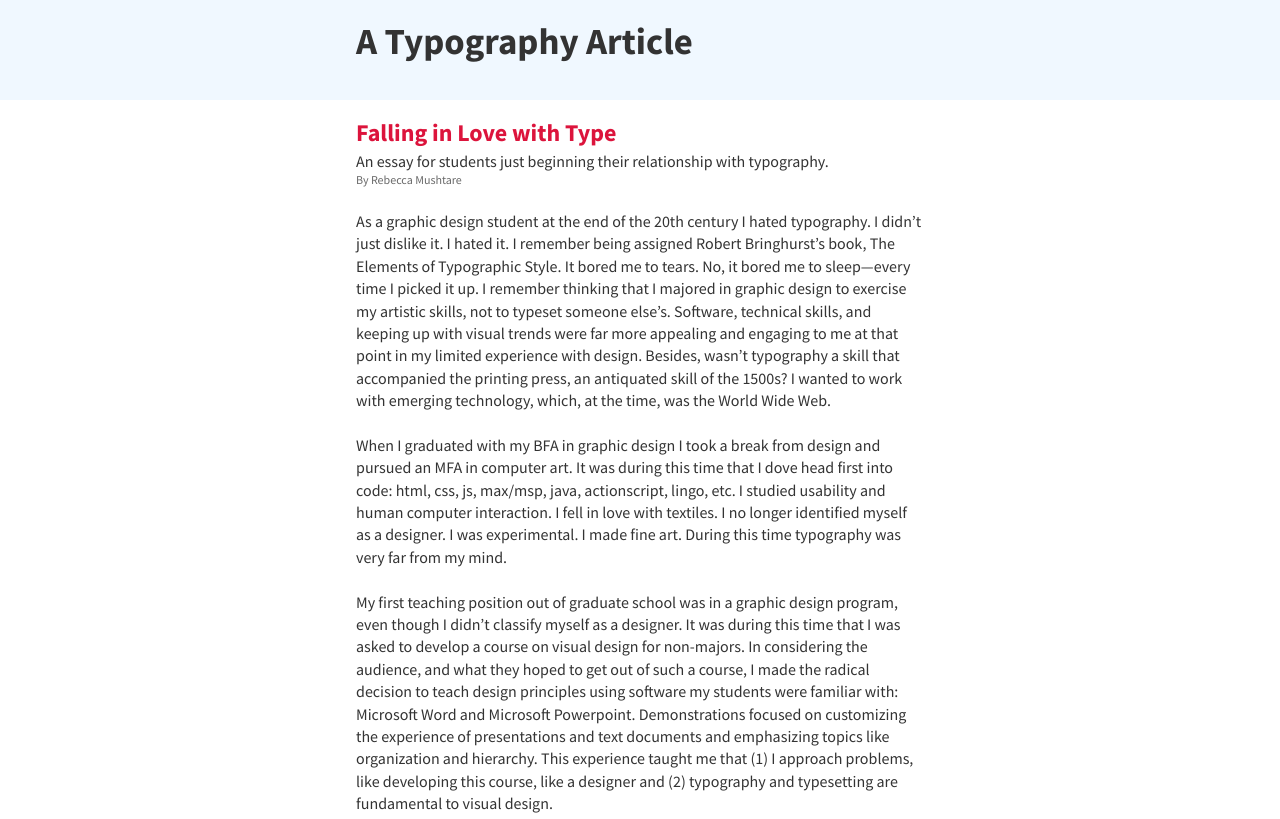
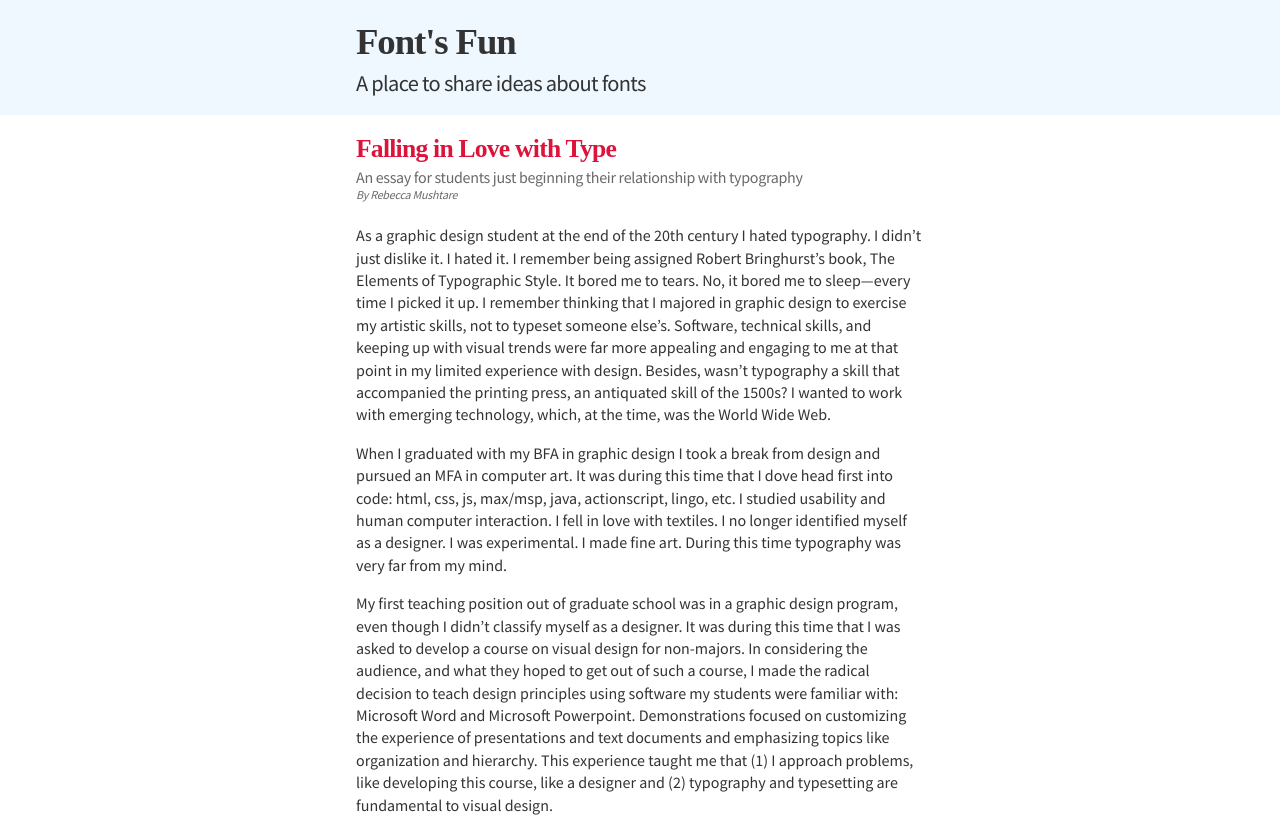
Before and after one commit to henghaopu/Font-s-fun, a plain HTML site: page index.html in a window 1280 px wide. Shown: the top 819 px of the page. Drawn offline with Linux system fonts and the light colour scheme; a web font is replaced by a local one.

Commit message:
Changed the structure of HTML and added a horizontal rhythm in CSS

```diff
--- a/index.html
+++ b/index.html
@@ -5,52 +5,51 @@
     <meta name="viewport" content="width=device-width, initial-scale=1.0">
     <link href="styles.css" type="text/css" rel="stylesheet">
     <link href="https://fonts.googleapis.com/css?family=Source+Sans+Pro:400,700" rel="stylesheet">
-    <title>TypeExercise05</title>
+    <link href="https://fonts.googleapis.com/css?family=Source+Serif+Pro:400,700" rel="stylesheet">
+    <title>Font's Fun</title>
 </head>
 
 <body>
 
-    <div>
     <header class="backgroundSettings">
         <div class="container headerContainer">
-                <h1>A Typography Article</h1>
+            <h1>Font's Fun</h1>
+            <h2>A place to share ideas about fonts</h2>
         </div>
     </header>
+
     <main>
-            <div class="container">
-                <article>
+        <article class="container">
+
             <header>
-                        <h2>Falling in Love with Type</h2>
-                        <p>An essay for students just beginning their relationship with typography.</p>
-                        <h3>By Rebecca Mushtare</h3>
+                <h3>Falling in Love with Type</h3>
+                <h4>An essay for students just beginning their relationship with typography</h4>
+                <h4 class="author">By Rebecca Mushtare</h4>
             </header>
             <br/>
-                    <p>As a graphic design student at the end of the 20th century I hated typography. I didn’t just dislike it. I hated it. I remember being assigned Robert Bringhurst’s book, The Elements of Typographic Style. It bored me to tears. No, it bored me to sleep—every time I picked it up. I remember thinking that I majored in graphic design to exercise my artistic skills, not to typeset someone else’s. Software, technical skills, and keeping up with visual trends were far more appealing and engaging to me at that point in my limited experience with design. Besides, wasn’t typography a skill that accompanied the printing press, an antiquated skill of the 1500s? I wanted to work with emerging technology, which, at the time, was the World Wide Web.</p>
-                    <br/>
-                    <p>When I graduated with my BFA in graphic design I took a break from design and pursued an MFA in computer art. It was during this time that I dove head first into code: html, css, js, max/msp, java, actionscript, lingo, etc. I studied usability and human computer interaction. I fell in love with textiles. I no longer identified myself as a designer. I was experimental. I made fine art. During this time typography was very far from my mind.</p>
-                    <br/>
-                    <p>My first teaching position out of graduate school was in a graphic design program, even though I didn’t classify myself as a designer. It was during this time that I was asked to develop a course on visual design for non-majors. In considering the audience, and what they hoped to get out of such a course, I made the radical decision to teach design principles using software my students were familiar with: Microsoft Word and Microsoft Powerpoint. Demonstrations focused on customizing the experience of presentations and text documents and emphasizing topics like organization and hierarchy. This experience taught me that (1) I approach problems, like  developing this course, like a designer and (2) typography and typesetting are fundamental to visual design.</p>
-                    <br/>
-                    <p>The following year I taught in a small liberal arts college in New York City in a communication studies program. The students I worked with often did not have an art or design background, but desperately needed those skills to meet their very ambitious career goals. Résumés needed to be skimmable; personal websites needed to be organized and readable; client interactions needed to be professional.From my perspective,  typography went from peripheral to a life skill. Complementing this revelation, web typography began to blossom with the implementation of @font-face in CSS. Important web design trade publications I regularly read started talking about typography. Typography became relevant.</p>
-                    <br/>
-                    <p>After a few years of teaching and doing freelance web design work professionally, I finally felt like a designer and not an imposter. I went to design conferences. I read every book on web typography that was published. I learned about the physiology of reading. I discovered the impact typography has on experience (despite being told a number of times before). Once I made the connection to user experience (UX), I became addicted to learning about type. At this point, I’m not sure if I’m an addict or in love. I’ve reread The Elements of Typographic Style with new eyes. I can’t say that I am a fan of Bringhurst’s long-winded writing style, but I am a fan of what he has to say. Excerpts like this one, “The typographer's one essential task is to interpret and communicate the text. Its tone, its tempo, its logical structure, its physical size, all determine the possibilities of its typographic form. The typographer is to the text as the theatrical director to the script, or the musician to the score.” provide memorable insights into the power of typography. Richard Rutter has attempted to update Bringhurst’s text and broaden its audience by <a href="http://webtypography.net/">applying its concepts to the web</a>. Maybe my journey would have been different had this version been available to me at the start of the career.</p>
-                    <br/>
-                    <p>There is no golden ticket to fluency in typesetting and typography. Such skills require nurturing, time and patience. Over time I hope that your curiosity will lead you to your own type love story.</p>
-                    <br/>
+            <section>
+                <p class="paragraph">As a graphic design student at the end of the 20th century I hated typography. I didn’t just dislike it. I hated it. I remember being assigned Robert Bringhurst’s book, The Elements of Typographic Style. It bored me to tears. No, it bored me to sleep—every time I picked it up. I remember thinking that I majored in graphic design to exercise my artistic skills, not to typeset someone else’s. Software, technical skills, and keeping up with visual trends were far more appealing and engaging to me at that point in my limited experience with design. Besides, wasn’t typography a skill that accompanied the printing press, an antiquated skill of the 1500s? I wanted to work with emerging technology, which, at the time, was the World Wide Web.</p>
+                <p class="paragraph">When I graduated with my BFA in graphic design I took a break from design and pursued an MFA in computer art. It was during this time that I dove head first into code: html, css, js, max/msp, java, actionscript, lingo, etc. I studied usability and human computer interaction. I fell in love with textiles. I no longer identified myself as a designer. I was experimental. I made fine art. During this time typography was very far from my mind.</p>
+                <p class="paragraph">My first teaching position out of graduate school was in a graphic design program, even though I didn’t classify myself as a designer. It was during this time that I was asked to develop a course on visual design for non-majors. In considering the audience, and what they hoped to get out of such a course, I made the radical decision to teach design principles using software my students were familiar with: Microsoft Word and Microsoft Powerpoint. Demonstrations focused on customizing the experience of presentations and text documents and emphasizing topics like organization and hierarchy. This experience taught me that (1) I approach problems, like  developing this course, like a designer and (2) typography and typesetting are fundamental to visual design.</p>
+                <p class="paragraph">The following year I taught in a small liberal arts college in New York City in a communication studies program. The students I worked with often did not have an art or design background, but desperately needed those skills to meet their very ambitious career goals. Résumés needed to be skimmable; personal websites needed to be organized and readable; client interactions needed to be professional.From my perspective,  typography went from peripheral to a life skill. Complementing this revelation, web typography began to blossom with the implementation of @font-face in CSS. Important web design trade publications I regularly read started talking about typography. Typography became relevant.</p>
+                <p class="paragraph">After a few years of teaching and doing freelance web design work professionally, I finally felt like a designer and not an imposter. I went to design conferences. I read every book on web typography that was published. I learned about the physiology of reading. I discovered the impact typography has on experience (despite being told a number of times before). Once I made the connection to user experience (UX), I became addicted to learning about type. At this point, I’m not sure if I’m an addict or in love. I’ve reread The Elements of Typographic Style with new eyes. I can’t say that I am a fan of Bringhurst’s long-winded writing style, but I am a fan of what he has to say. Excerpts like this one, “The typographer's one essential task is to interpret and communicate the text. Its tone, its tempo, its logical structure, its physical size, all determine the possibilities of its typographic form. The typographer is to the text as the theatrical director to the script, or the musician to the score.” provide memorable insights into the power of typography. Richard Rutter has attempted to update Bringhurst’s text and broaden its audience by <a href="http://webtypography.net/">applying its concepts to the web</a>. Maybe my journey would have been different had this version been available to me at the start of the career.</p>
+                <p class="paragraph">There is no golden ticket to fluency in typesetting and typography. Such skills require nurturing, time and patience. Over time I hope that your curiosity will lead you to your own type love story.</p>
+            </section>
+
             <footer>
-                        <h3>August 28, 2017 <a href="https://creativecommons.org/licenses/by-nc-nd/4.0/">CC BY-NC-ND 4.0</a></h3>
+                <h4>August 28, 2017 <a href="https://creativecommons.org/licenses/by-nc-nd/4.0/">CC BY-NC-ND 4.0</a></h4>
             </footer>
+
         </article>
-            </div>
     </main>
+
     <footer>
         <div class="footerContainer">
             <div class="footerContent">
-                    <h4>Copyright &copy; 2018 Heng-Hao Pu</h4>
+                <p>Copyright &copy; 2018 Heng-Hao Pu</p>
             </div>
         </div>
     </footer>
-    </div>
 
 </body>
 </html>
--- a/styles.css
+++ b/styles.css
@@ -18,28 +18,41 @@ html {
 
 /* Headings are usually shorter so they need to have less space between the lines of heading, so that it doesn't look like the lines of text are drifting apart. Recommanded line height: 1 to 1.2 times the size of the text. For example, a heading at 24 pixels */
 h1 {
+    font-family: 'Source Serif Pro', serif;
     font-size: 2.3em;
-    font-weight:700;
+    font-weight: 700;
+    letter-spacing: -0.03em;
+}
 
+h2 {
+    font-family: 'Source Sans Pro', serif;
+    font-size: 1.4em;
+    letter-spacing: -0.03em;
 }
 
 /* An em is equivalent to the width of a letter m. Its an old definition. Its deprecated now and nowadays, the size of M is less than the one traditionally applied. It is normally taken roughly as 16 pixels size. i.e, 1 em = 16 px */
-h2 {
+h3 {
+    font-family: 'Source Serif Pro', serif;
     color: crimson;
-    font-size: 1.5em;
-    font-weight:700;
-}
-
-h3 {
-    color:dimgray;
-    font-size: 0.75em;
-    line-height: 1.3;
+    font-size: 1.6em;
+    font-weight: 700;
+    letter-spacing: -0.03em;
 }
 
 h4 {
-    font-size: 0.6em;
+    color:dimgray;
     line-height: 1.3;
-    text-align: center;
+    letter-spacing: -0.02em;
+}
+
+h4.author {
+    font-size: 0.75em;
+    line-height: 1.2;
+    font-style: italic;
+}
+
+p.paragraph {
+    margin-bottom: 1em;
 }
 
 .backgroundSettings {
@@ -65,10 +78,12 @@ h4 {
     height: 75px;
     margin: 0 auto;
     width: 400px;
+
 }
 
 .footerContent {
     display: table-cell;
     text-align: center;
     Vertical-Align: middle;
+    font-size: 0.6em;
 }
```
Lines whose indentation alone changed are shown as unchanged.
